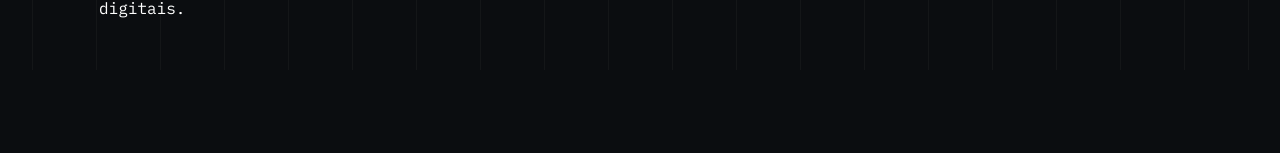
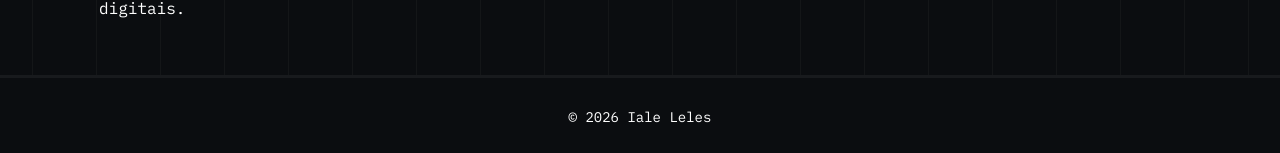
Before and after one commit to ialeleles/portifolioIale, a React (Vite) app in the folder portifolioIale/: page /experiencias in a window 1280 px wide. Shown: the part 730-883 px from the top of the page. Before the commit the page ends 800 px from the top, so only its background shows below. Built offline with nearby package versions, Linux system fonts and the light colour scheme.

Commit message:
feat: adiciona o footer em todas as páginas

```diff
--- a/portifolioIale/src/App.jsx
+++ b/portifolioIale/src/App.jsx
@@ -6,18 +6,23 @@ import Header from './components/Header'
 import Arsenal from './pages/Arsenal'
 import Projetos from './pages/Projetos'
 import Experiencias from './pages/Experiencias'
+import Footer from './components/Footer'
 
 function App() {
   return (
         <>
             <Header />
 
+            <main className="conteudo">
                 <Routes>
                     <Route path="/" element={<Home />} />
                     <Route path='/projetos' element={<Projetos />} />
                     <Route path='/arsenal' element={<Arsenal />} />
                     <Route path='/experiencias'element={<Experiencias />} />
                 </Routes>
+            </main>
+
+            <Footer />
         </>
     )
 }
--- /dev/null
+++ b/portifolioIale/src/components/Footer.jsx
@@ -0,0 +1,9 @@
+function Footer() {
+    return (
+        <footer className="footer">
+            <p>© 2026 Iale Leles</p>
+        </footer>
+    );
+}
+
+export default Footer;
--- a/portifolioIale/src/index.css
+++ b/portifolioIale/src/index.css
@@ -361,3 +361,50 @@ body {
     margin-left: 16px;
     margin-right: 16px;
 }
+
+.footer {
+    background-color: var(--fundo);
+    display: flex;
+    justify-content: center;
+    align-items: center;
+    padding: 20px;
+    color: white;
+    font-family: 'IBM Plex Mono', monospace;
+    font-size: 14px;
+}
+
+.footer p {
+    margin: 0;
+}
+
+.app {
+    min-height: 100vh;
+    display: flex;
+    flex-direction: column;
+}
+
+.conteudo {
+    flex: 1;
+}
+
+.footer {
+    background-color: var(--fundo);
+    display: flex;
+    justify-content: center;
+    align-items: center;
+    padding: 30px;
+    margin-top: 10px;
+    color: white;
+    font-family: 'IBM Plex Mono', monospace;
+    font-size: 14px;
+    border-top: 3px solid rgba(255, 255, 255, 0.055);
+}
+
+.footer p {
+    margin: 0;
+}
+
+.conteudo {
+    flex: 1;
+    padding-bottom: 40px;
+}
```
Lines whose indentation alone changed are shown as unchanged.
